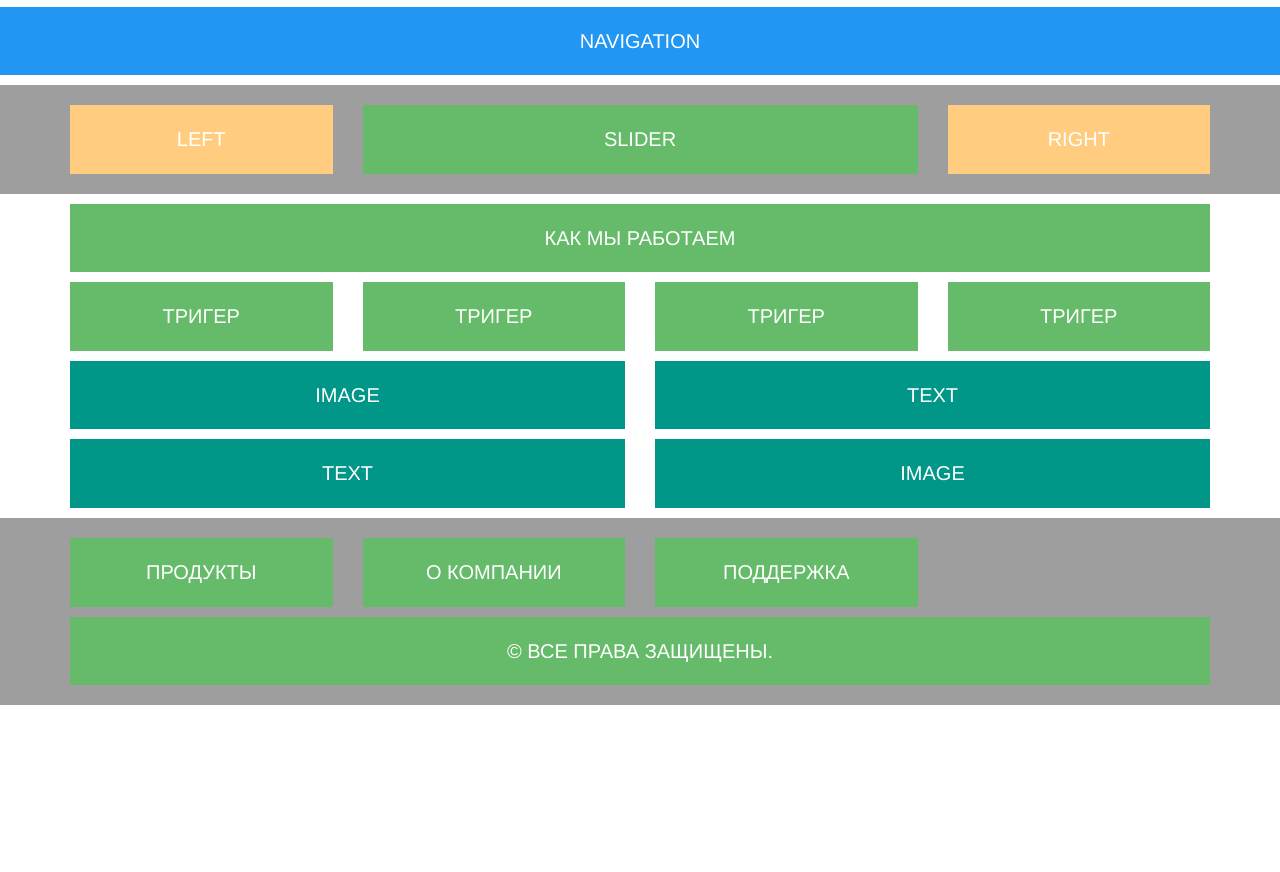
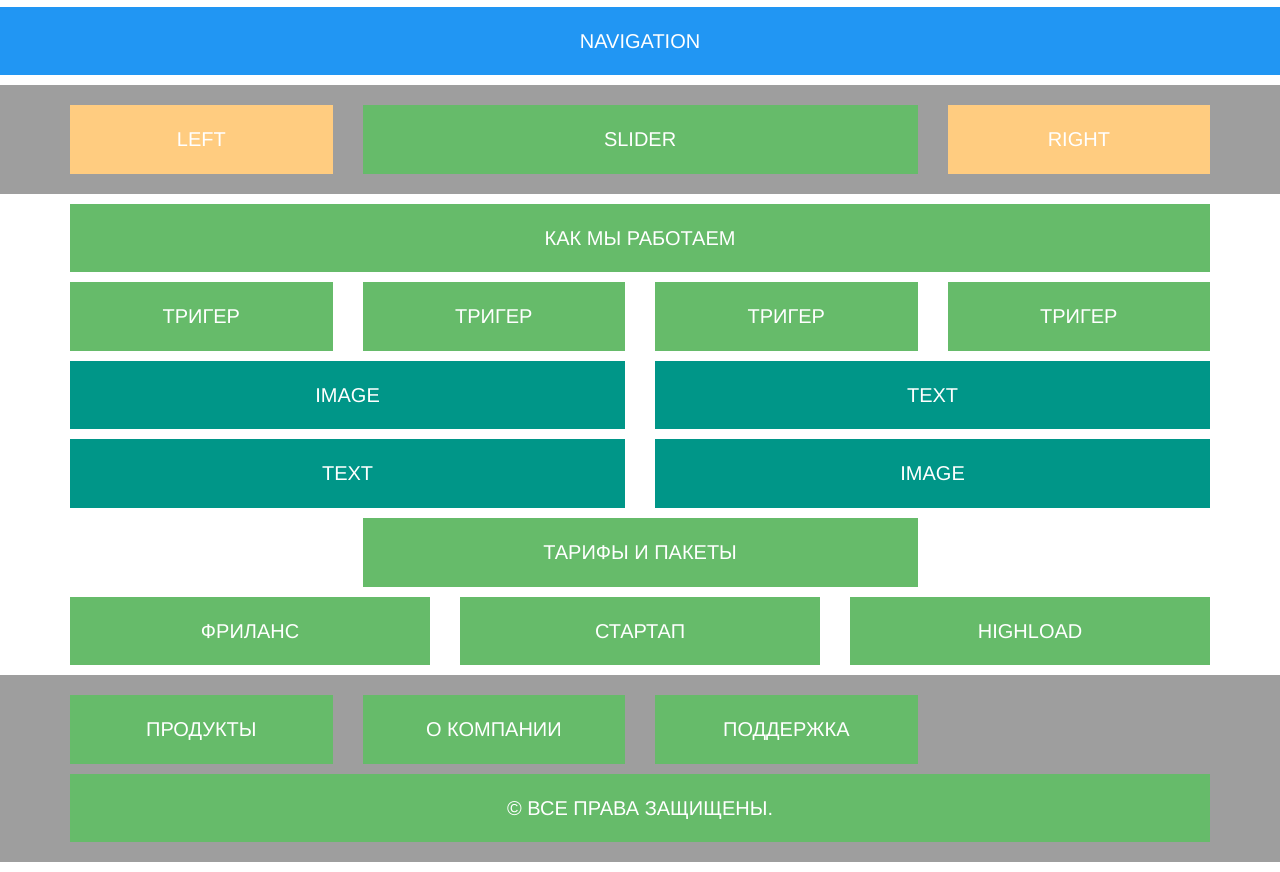
Before and after one commit to alexlionstudio/appolo, a plain HTML site: page index.html in a window 1280 px wide. Shown: the part 72-944 px from the top of the page. Before the commit the page ends 800 px from the top, so only its background shows below. Drawn offline with Linux system fonts and the light colour scheme.

Commit message:
structure-3

```diff
--- a/index.html
+++ b/index.html
@@ -40,6 +40,7 @@
     	</div>
     </div>
     <!-- Slider end  -->
+    <!-- Content start -->
     <div class="container">
         <!-- trigger start -->
         <div class="row">
@@ -79,7 +80,28 @@
                 <div class="block--special">Text</div>
             </div>
         </div>
+         <!-- Image and text end -->
+         <!-- Cards start -->
+        <div class="row">
+            <div class="col-sm-offset-3 col-sm-6">
+                <div class="block">Тарифы и пакеты</div>
+            </div>
+        </div>
+        <div class="row">
+                <div class="col-sm-4">
+                    <div class="block">Фриланс</div>
+                </div>
+                <div class="col-sm-4">
+                    <div class="block">Стартап</div>
+                </div>
+                <div class="col-sm-4">
+                    <div class="block">HighLoad</div>
+                </div>
+        </div>
+        <!-- Cards ends -->
     </div>
+    <!-- Content ends -->
+    <!-- Footer start -->
     <div class="footer">
     	<div class="container">
     		<div class="row">
@@ -100,6 +122,7 @@
     		</div>
     	</div>
     </div>
+    <!-- Footer ends -->
     <!-- jQuery (necessary for Bootstrap's JavaScript plugins) -->
     <script src="bower/jquery/dist/jquery.js"></script>
     <!-- Include all compiled plugins (below), or include individual files as needed -->
```
